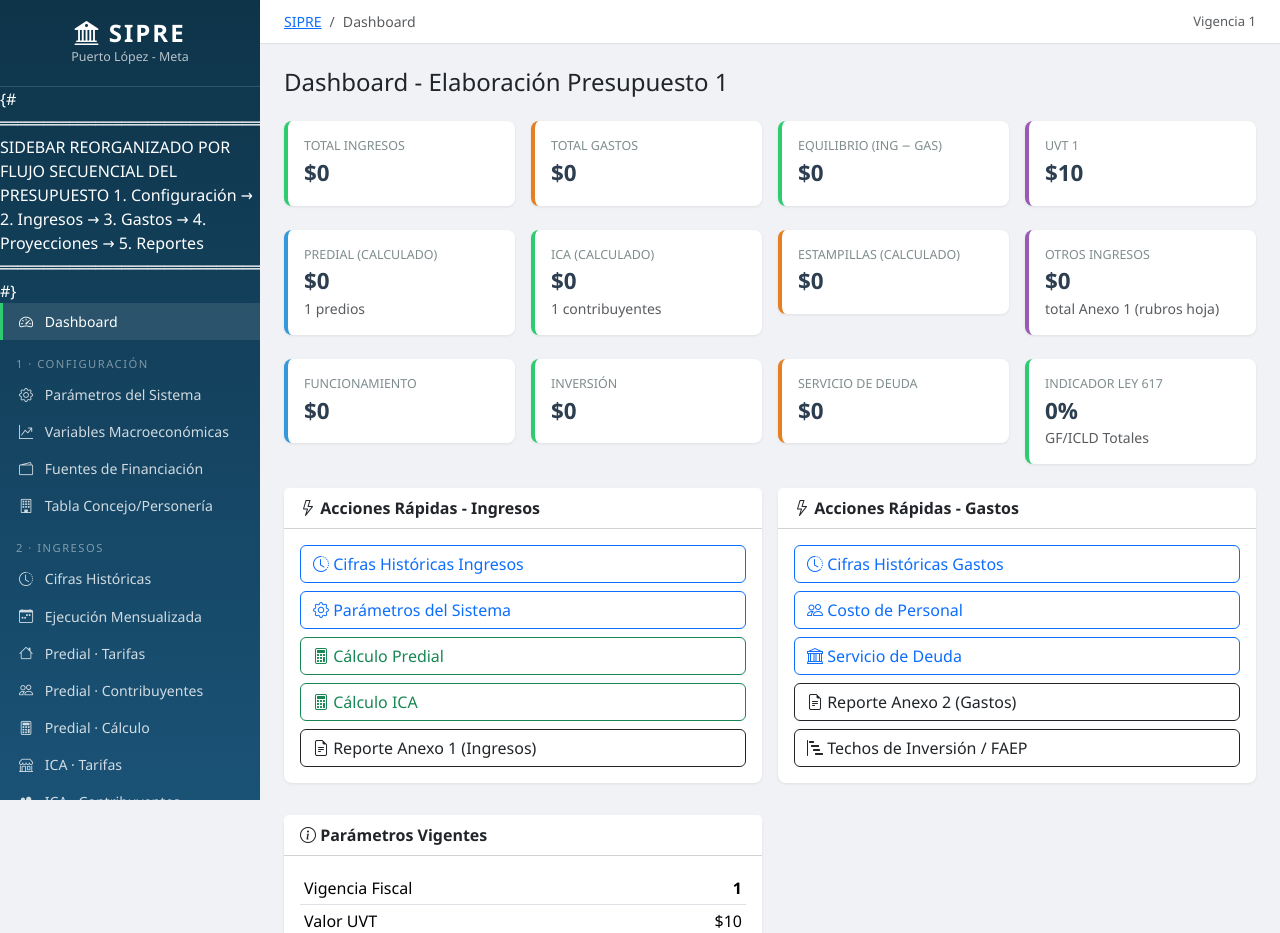
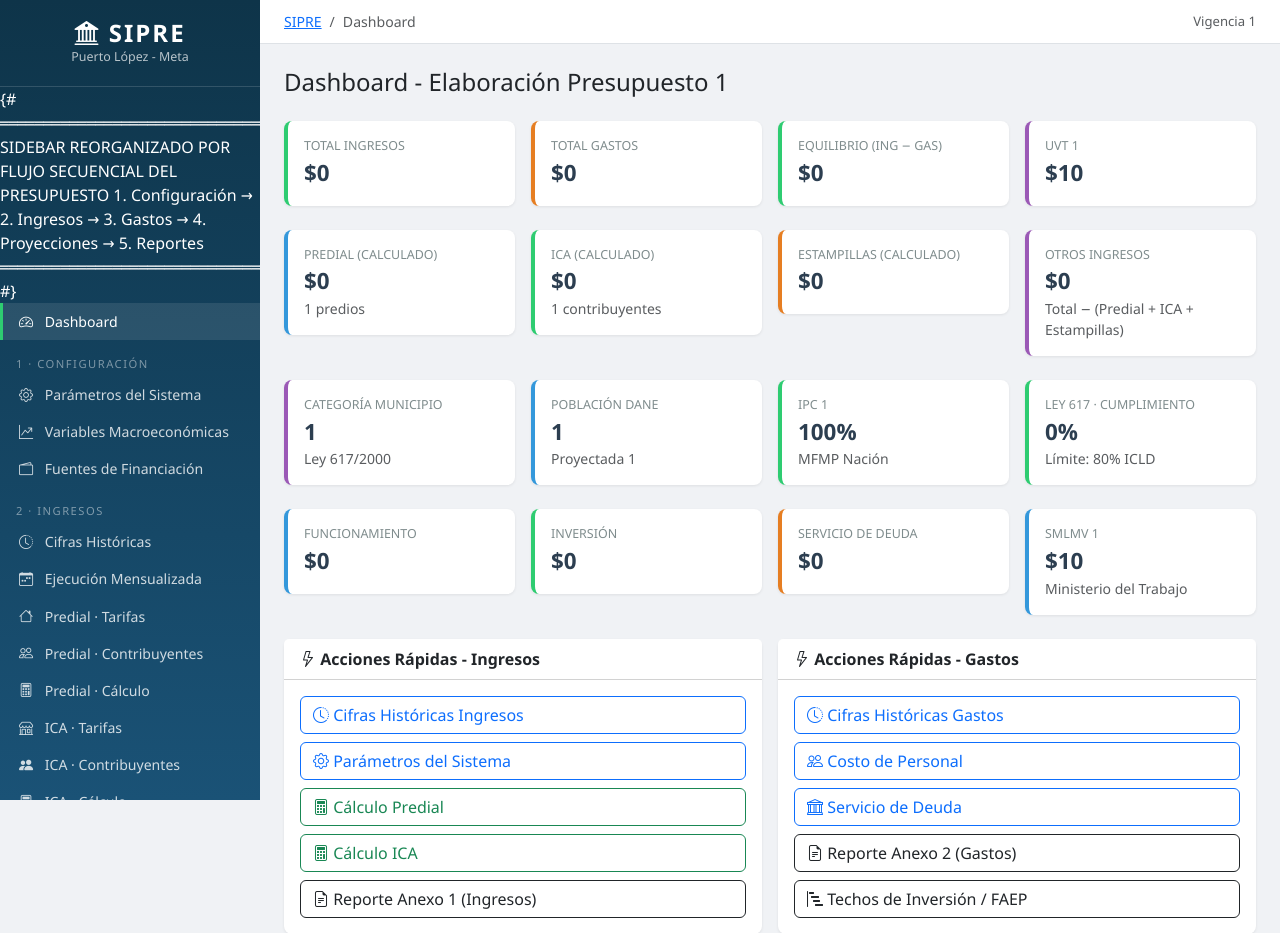
Before and after one commit to Jorgecuenca1/Presupuesto, a Django app: page / in a window 1280 px wide. Shown: the top 933 px of the page. Run offline with Django 5.2, Linux system fonts and the light colour scheme; a user stored in the database is signed in; tables that the repository leaves empty hold one stand-in row (values such as "Sample post"); data that the repository does not hold is empty.

Commit message:
Fase 1-4: Dashboard, Variables Macro, Fuentes, Tabla Concejo
Dashboard (submódulo Configuración):
- ICA ahora suma directo desde RubroIngreso código 1.01.02.200
  (garantiza coincidencia con Reporte Anexo 1)
- Otros Ingresos = Total - Predial - ICA - Estampillas (fórmula correcta)
- Nueva fila de tarjetas con:
    Categoría Municipio (Ley 617)
    Población DANE
    IPC vigencia (MFMP)
    Ley 617 cumplimiento
- SMLMV movido a fila 3 (junto a Fto/Inv/Deuda)
- Predial y Deuda ya estaban correctos (fixes previos)

Variables Macroeconómicas (submódulo):
- Font size aumentado de .76rem a .9rem (25% más grande, legible)
- Font size en badges Hist/Proy de .65rem a .75rem
- Quitada clase table-sm para dar más padding a celdas

Fuentes de Financiación (submódulo):
- Vista mostraba gastos.FuenteFinanciacion (vacío, 0 registros)
- Ahora muestra core.FuenteFinanciacion (catálogo MFMP v75, 102 fuentes)
- Tabla con scroll vertical y sticky header

Sidebar reorganizado:
- Tabla Concejo/Personería movida de '1 Configuración' a '3 Gastos'
  (según pedido: 'Este submodulo debe pasarse al Módulo de Gastos')

Modelo:
- Campo poblacion_dane en ParametrosSistema (migración 0021)

```diff
--- a/core/models.py
+++ b/core/models.py
@@ -23,6 +23,8 @@ class ParametrosSistema(models.Model):
     # Parámetros de gastos
     categoria_municipio = models.IntegerField(default=6, verbose_name='Categoría del Municipio',
                                               help_text='1-6 o 0 para Especial')
+    poblacion_dane = models.IntegerField(default=0, verbose_name='Población DANE',
+                                          help_text='Población proyectada DANE para la vigencia')
     valor_smlmv = models.DecimalField(max_digits=12, decimal_places=2, default=0,
                                        verbose_name='Valor SMLMV ($)')
     pct_promedio_pagos = models.DecimalField(max_digits=6, decimal_places=2, default=0,
--- a/core/views.py
+++ b/core/views.py
@@ -103,12 +103,19 @@ def dashboard(request):
         total_predial = total_predial_va + (total_urb_ant or Decimal('0')) + (total_rur_ant or Decimal('0'))
     except Exception:
         total_predial = total_predial_va
-    total_ica_calc = ResumenCalculo.objects.filter(
-        vigencia=vigencia, tipo='ica'
-    ).aggregate(t=Sum('proyeccion'))['t'] or Decimal('0')
-    total_estampillas_calc = ResumenCalculo.objects.filter(
-        vigencia=vigencia, tipo='estampilla'
-    ).aggregate(t=Sum('proyeccion'))['t'] or Decimal('0')
+    # ICA: sumar directo desde RubroIngreso para que COINCIDA con Anexo 1
+    # Códigos CCPET del Industria y Comercio: 1.1.01.02.200.*
+    total_ica_calc = RubroIngreso.objects.filter(
+        vigencia=vigencia, es_titulo=False, codigo__contains='1.01.02.200'
+    ).aggregate(t=Sum('valor_apropiacion'))['t'] or Decimal('0')
+    # Estampillas: código 1.1.01.02.300.* y 1.2.10.02.*
+    total_estampillas_calc = RubroIngreso.objects.filter(
+        vigencia=vigencia, es_titulo=False,
+    ).filter(codigo__contains='1.01.02.300').aggregate(t=Sum('valor_apropiacion'))['t'] or Decimal('0')
+
+    # Otros ingresos = Total - Predial - ICA - Estampillas (los principales calculados)
+    total_otros_ingresos = (Decimal(str(total_ingresos)) - Decimal(str(total_predial))
+                            - Decimal(str(total_ica_calc)) - Decimal(str(total_estampillas_calc)))
 
     # Gastos por tipo
     total_funcionamiento = RubroGasto.objects.filter(
@@ -185,6 +192,7 @@ def dashboard(request):
         'total_predial': total_predial,
         'total_ica_calc': total_ica_calc,
         'total_estampillas_calc': total_estampillas_calc,
+        'total_otros_ingresos': total_otros_ingresos,
         'total_funcionamiento': total_funcionamiento,
         'total_inversion': total_inversion,
         'total_deuda': total_deuda,
--- a/templates/base.html
+++ b/templates/base.html
@@ -107,9 +107,6 @@
         <a href="{% url 'gastos_fuentes' %}" class="nav-link {% if request.resolver_match.url_name == 'gastos_fuentes' %}active{% endif %}">
             <i class="bi bi-wallet2"></i> Fuentes de Financiación
         </a>
-        <a href="{% url 'tabla_concejo_personeria' %}" class="nav-link {% if request.resolver_match.url_name == 'tabla_concejo_personeria' %}active{% endif %}">
-            <i class="bi bi-building"></i> Tabla Concejo/Personería
-        </a>
 
         {# ═══ 2. INGRESOS ═══════════════════════════════════════════════ #}
         <div class="nav-section">2 · Ingresos</div>
@@ -157,6 +154,9 @@
         </a>
         <a href="{% url 'costo_personal_list' %}" class="nav-link {% if request.resolver_match.url_name == 'costo_personal_list' %}active{% endif %}">
             <i class="bi bi-person-vcard"></i> Costo de Personal
+        </a>
+        <a href="{% url 'tabla_concejo_personeria' %}" class="nav-link {% if request.resolver_match.url_name == 'tabla_concejo_personeria' %}active{% endif %}">
+            <i class="bi bi-building"></i> Tabla Concejo/Personería
         </a>
         <a href="{% url 'deuda_publica_v2' %}" class="nav-link {% if request.resolver_match.url_name == 'deuda_publica_v2' %}active{% endif %}">
             <i class="bi bi-bank"></i> Deuda Pública
--- a/templates/core/dashboard.html
+++ b/templates/core/dashboard.html
@@ -61,8 +61,40 @@
     <div class="col-md-3">
         <div class="card stat-card purple p-3">
             <div class="stat-label">Otros ingresos</div>
-            <div class="stat-value">${{ total_ingresos|floatformat:0|intcomma }}</div>
-            <small class="text-muted">total Anexo 1 (rubros hoja)</small>
+            <div class="stat-value">${{ total_otros_ingresos|floatformat:0|intcomma }}</div>
+            <small class="text-muted">Total − (Predial + ICA + Estampillas)</small>
+        </div>
+    </div>
+</div>
+
+<!-- Datos del Municipio + Indicador Ley 617 -->
+<div class="row g-3 mb-4">
+    <div class="col-md-3">
+        <div class="card stat-card purple p-3">
+            <div class="stat-label">Categoría Municipio</div>
+            <div class="stat-value">{{ params.categoria_municipio|default:"—" }}</div>
+            <small class="text-muted">Ley 617/2000</small>
+        </div>
+    </div>
+    <div class="col-md-3">
+        <div class="card stat-card blue p-3">
+            <div class="stat-label">Población DANE</div>
+            <div class="stat-value">{{ params.poblacion_dane|default:0|intcomma }}</div>
+            <small class="text-muted">Proyectada {{ params.vigencia }}</small>
+        </div>
+    </div>
+    <div class="col-md-3">
+        <div class="card stat-card green p-3">
+            <div class="stat-label">IPC {{ params.vigencia }}</div>
+            <div class="stat-value">{% widthratio params.tasa_ipc 1 100 %}%</div>
+            <small class="text-muted">MFMP Nación</small>
+        </div>
+    </div>
+    <div class="col-md-3">
+        <div class="card stat-card {% if indicador_617 <= 80 %}green{% else %}orange{% endif %} p-3">
+            <div class="stat-label">Ley 617 · Cumplimiento</div>
+            <div class="stat-value">{{ indicador_617|floatformat:0 }}%</div>
+            <small class="text-muted">Límite: 80% ICLD</small>
         </div>
     </div>
 </div>
@@ -88,10 +120,10 @@
         </div>
     </div>
     <div class="col-md-3">
-        <div class="card stat-card {% if indicador_617 <= 80 %}green{% else %}orange{% endif %} p-3">
-            <div class="stat-label">Indicador Ley 617</div>
-            <div class="stat-value">{{ indicador_617|floatformat:0 }}%</div>
-            <small class="text-muted">GF/ICLD Totales</small>
+        <div class="card stat-card blue p-3">
+            <div class="stat-label">SMLMV {{ params.vigencia }}</div>
+            <div class="stat-value">${{ params.valor_smlmv|floatformat:0|intcomma }}</div>
+            <small class="text-muted">Ministerio del Trabajo</small>
         </div>
     </div>
 </div>
```
Also changed, not shown: gastos/views.py (+6 -1 lines), templates/core/variables_macro.html (+6 -6 lines), templates/gastos/fuentes_list.html (+12 -15 lines), core/migrations/0021_parametrossistema_poblacion_dane.py (added).
